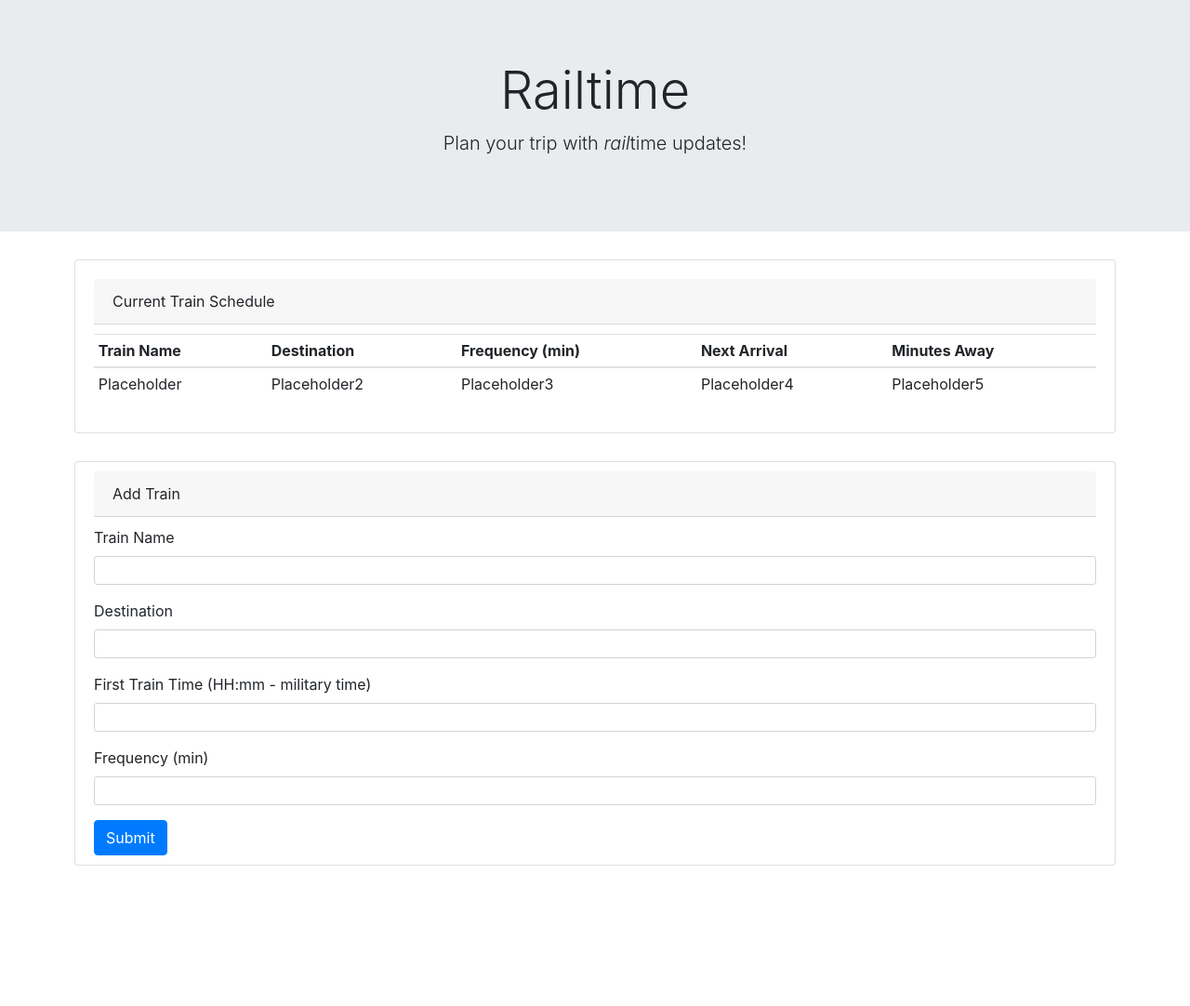
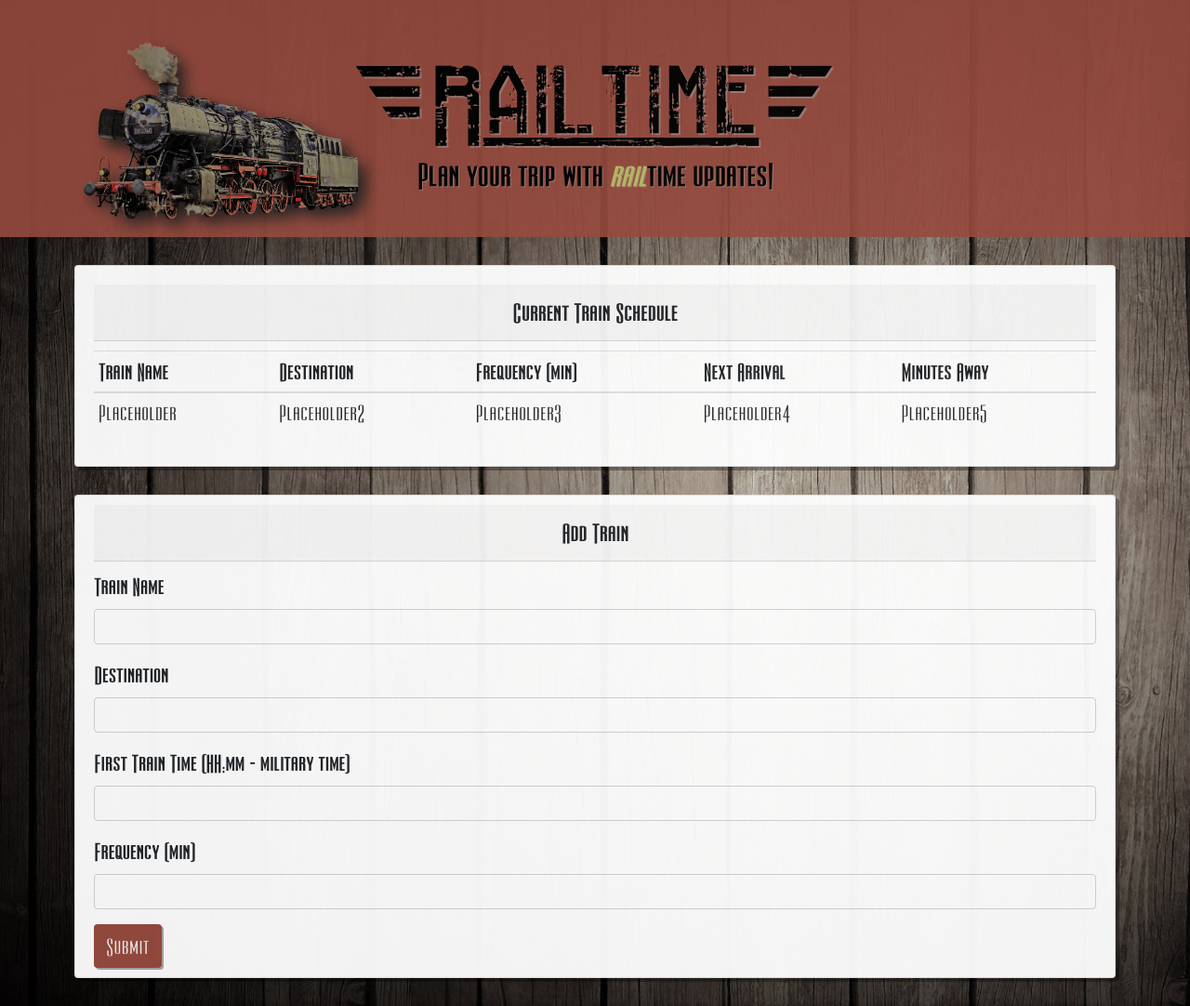
Before and after one commit to jscottwillems/firebase-train-schedule, a plain HTML site: page index.html in a window 1280 px wide. Shown: the whole page at 93% size. Before the commit the page ends 961 px from the top, so only its background shows below. Drawn offline with nearby package versions, Linux system fonts and the light colour scheme.

Commit message:
finished html and most of styling

```diff
--- a/assets/css/style.css
+++ b/assets/css/style.css
@@ -1,10 +1,46 @@
 body {
-
+    background: url(../images/background.jpg);
+    background-size: cover;
+    font-family: 'ultra';
+    font-size: 22px;
 }
 
 #appHeader {
     margin-bottom: 30px;
     text-align: center;
+    background: #974b3f;
+    opacity: .9;
+}
+
+#headerContents {
+    margin-bottom: -70px;
+}
+
+#appName {
+    font-family: 'railway';
+    font-size: 64px;
+    color: black;
+    text-shadow: 2px 2px rgba(170, 169, 169, 0.521);
+    margin-top: 15px;
+}
+
+.lead {
+    font-weight: bold;
+    font-size: 32px;
+    color: black;
+    text-shadow: 1px 1px rgba(175, 175, 175, 0.521);
+}
+
+#rail {
+    color: rgb(190, 192, 99);
+}
+
+#trainImg {
+    width: 375px;
+    margin-top: -200px;
+    margin-left: -780px;
+    -webkit-filter: drop-shadow(8px 8px 8px #222);
+    filter: drop-shadow(8px 8px 8px #222);
 }
 
 #scheduleCard {
@@ -12,10 +48,15 @@ body {
     margin-left: auto;
     margin-right: auto;
     margin-bottom: 30px;
+    opacity: .95;
+    box-shadow: 4px 4px rgba(0, 0, 0, 0.342);
 }
 
-#scheduleHeader{
+#scheduleHeader, #addHeader{
     margin-bottom: 10px;
+    font-size: 24px;
+    font-weight: bold;
+    text-align: center;
 }
 
 #formCard {
@@ -23,8 +64,29 @@ body {
     margin-left: auto;
     margin-right: auto;
     margin-bottom: 30px;
+    opacity: .95;
+    box-shadow: 4px 4px rgba(0, 0, 0, 0.342);
 }
 
-#addHeader {
-    margin-bottom: 10px;
+input {
+    font-weight: bolder;
+    font-size: 22px !important;
 }
+
+button {
+    background: #974b3f;
+    box-shadow: 2px 2px rgba(0, 0, 0, 0.342);
+    font-size: 22px !important;
+    font-weight: bolder;
+    color: whitesmoke;
+}
+
+@font-face {
+	font-family: 'railway';
+	src: url(./railway.ttf) format('truetype');
+}
+
+@font-face {
+	font-family: 'ultra';
+	src: url(./ultra.ttf) format('truetype');
+}
--- a/index.html
+++ b/index.html
@@ -16,9 +16,10 @@
 <body>
 
     <div class="jumbotron jumbotron-fluid" id="appHeader">
-        <div class="container">
-            <h1 class="display-4">Railtime</h1>
-            <p class="lead">Plan your trip with <i>rail</i>time updates!</p>
+        <div class="container" id="headerContents">
+            <h1 class="display-4" id="appName">[Railtime]</h1>
+            <p class="lead">Plan your trip with <i id="rail">rail</i>time updates!</p>
+            <img src="assets/images/train.png" alt="train" id="trainImg">
         </div>
     </div>
 
@@ -52,22 +53,22 @@
         <div class="card-header" id="addHeader">Add Train</div>
         <form>
             <div class="form-group">
-              <label>Train Name</label>
-              <input type="text" class="form-control form-control-sm" id="trainName">
+              <label><b>Train Name</b></label>
+              <input type="text" class="form-control" id="trainName">
             </div>
             <div class="form-group">
-              <label>Destination</label>
-              <input type="text" class="form-control form-control-sm" id="destination">
+              <label><b>Destination</b></label>
+              <input type="text" class="form-control" id="destination">
             </div>
             <div class="form-group">
-              <label>First Train Time (HH:mm - military time)</label>
-              <input type="text" class="form-control form-control-sm" id="trainName">
+              <label><b>First Train Time (HH:mm - military time)</b></label>
+              <input type="text" class="form-control" id="trainTime">
             </div>
             <div class="form-group">
-              <label>Frequency (min)</label>
-              <input type="text" class="form-control form-control-sm" id="trainName">
+              <label><b>Frequency (min)</b></label>
+              <input type="text" class="form-control" id="trainFreq">
             </div>
-            <button type="submit" class="btn btn-primary">Submit</button>
+            <button type="submit" class="btn">Submit</button>
         </form>
 
 
```
Also changed, not shown: assets/css/railway.ttf (added), assets/css/ultra.ttf (added), assets/images/background.jpg (added), assets/images/train.png (added), 1 other file.
